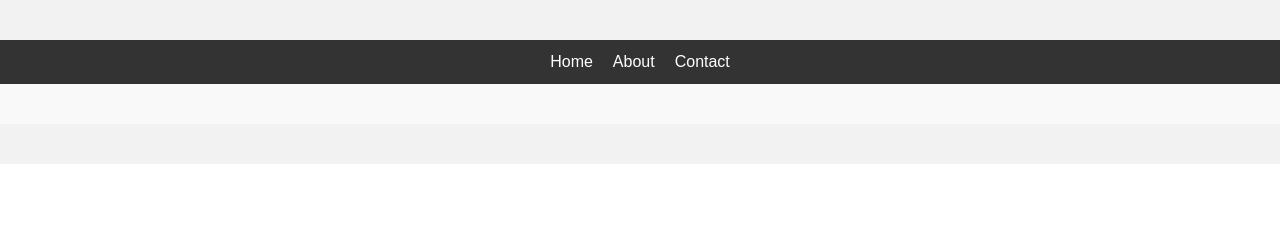
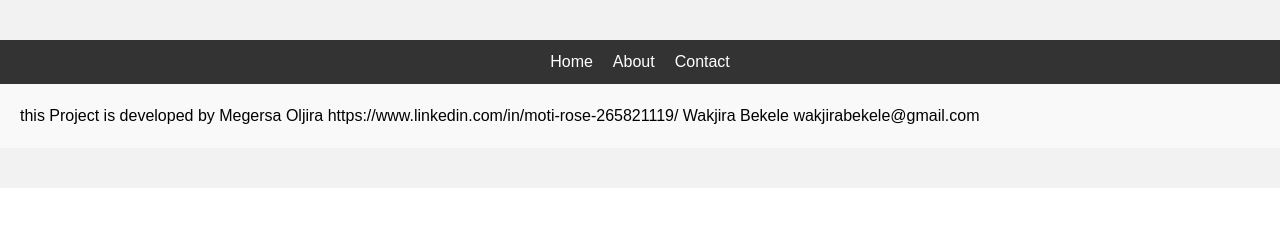
Before and after one commit to Gatjuat-Wicteat-Riek/Landing-Page, a plain HTML site: page about.html in a window 1280 px wide. Drawn offline with Linux system fonts and the light colour scheme.

Commit message:
Update about.html

```diff
--- a/about.html
+++ b/about.html
@@ -21,6 +21,8 @@
 
   <section id="about">
     <!-- About section content goes here -->
+    this Project is developed by Megersa Oljira https://www.linkedin.com/in/moti-rose-265821119/
+    Wakjira Bekele wakjirabekele@gmail.com
   </section>
 
   <footer>
```
